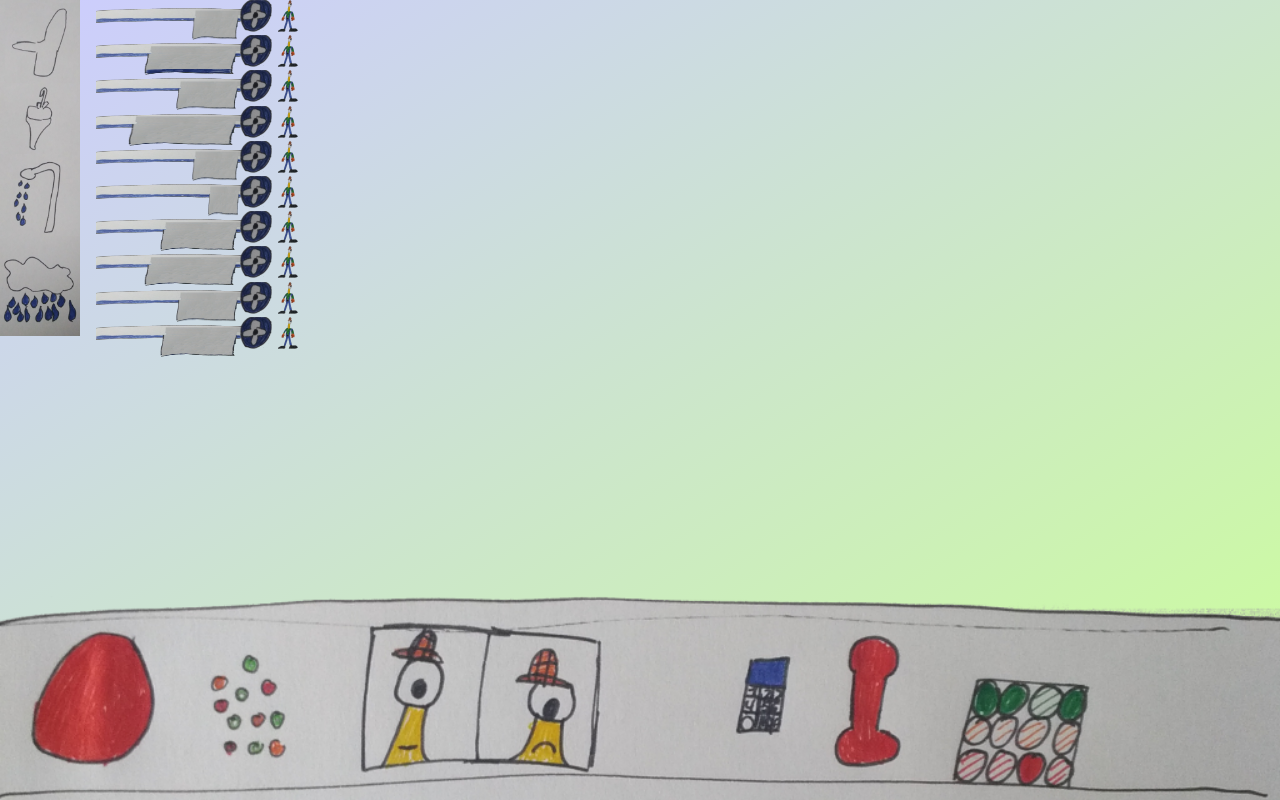
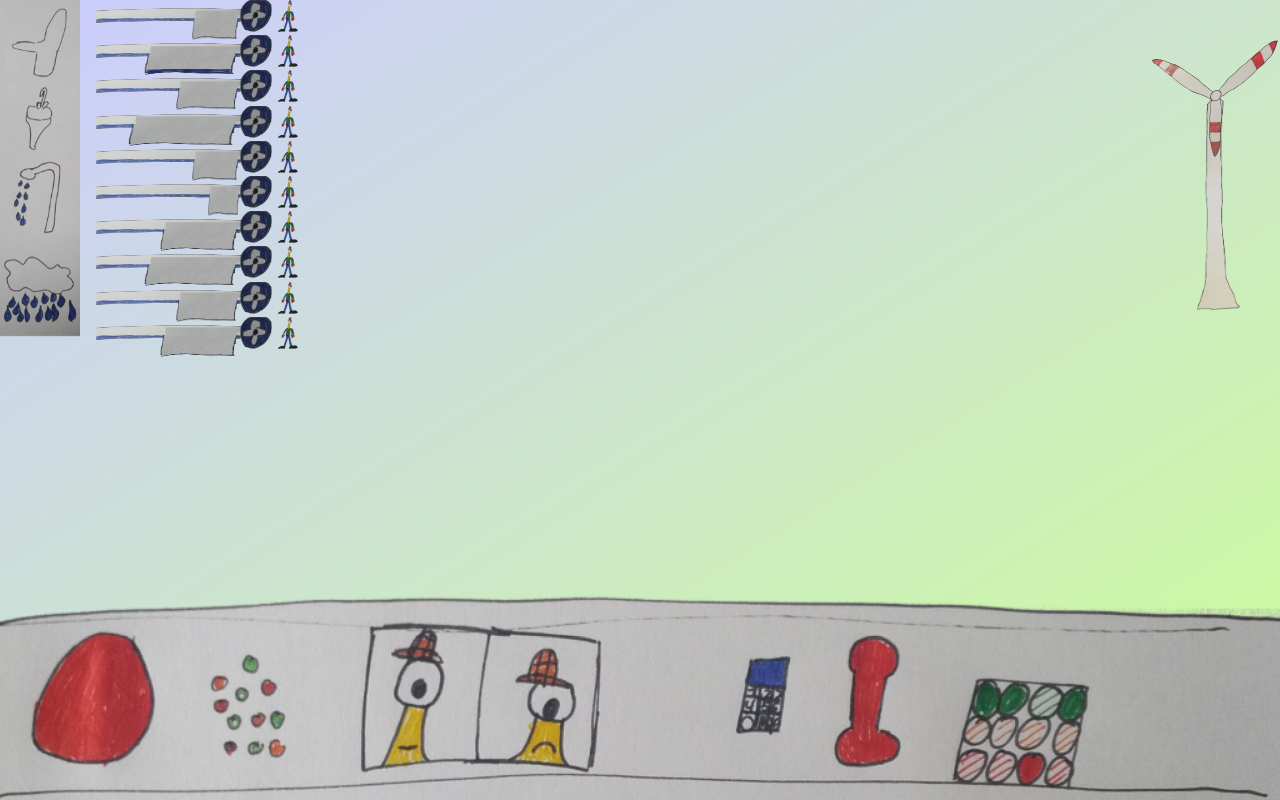
Before and after one commit to tursics/energyhack-2017, a website: page index.html in a window 1280 px wide. Drawn offline with Linux system fonts and the light colour scheme.

Commit message:
show wind turbine

```diff
--- a/css/index.css
+++ b/css/index.css
@@ -153,6 +153,46 @@ body {
 	width: 5em;
 	pointer-events: none;
 }
+.board-right {
+	position: fixed;
+	z-index: 100;
+	top: 0;
+	right: 0;
+	bottom: 0;
+	width: 8em;
+	pointer-events: none;
+}
+.board-right #windturbine {
+	background-image: url(../assets/windturbine-small.png);
+	background-position: top left;
+	background-repeat: no-repeat;
+	background-size: contain;
+	position: fixed;
+	z-index: 100;
+	top: 6em;
+	right: 2.35em;
+	bottom: 0;
+	width: 3em;
+	pointer-events: none;
+}
+.board-right #windturbinerotor {
+	background-image: url(../assets/windturbinerotor-small.png);
+	background-position: top left;
+	background-repeat: no-repeat;
+	background-size: contain;
+	position: fixed;
+	z-index: 101;
+	top: 2em;
+	right: 0;
+	width: 8em;
+	height: 8em;
+	pointer-events: none;
+	-webkit-animation: rotating 2s linear infinite;
+	-moz-animation: rotating 2s linear infinite;
+	-ms-animation: rotating 2s linear infinite;
+	-o-animation: rotating 2s linear infinite;
+	animation: rotating 2s linear infinite;
+}
 .board-bottom {
 	background-image: url(../assets/board-small.png);
 	background-position: bottom;
--- a/js/index.js
+++ b/js/index.js
@@ -43,6 +43,7 @@ function initBoard(parent) {
 	var str = '';
 
 	str += '<div class="board-left"></div>';
+	str += '<div class="board-right"><div id="windturbine"></div><div id="windturbinerotor"></div></div>';
 	str += '<div class="board-bottom"></div>';
 
 	parent.html(parent.html() + str);
```
